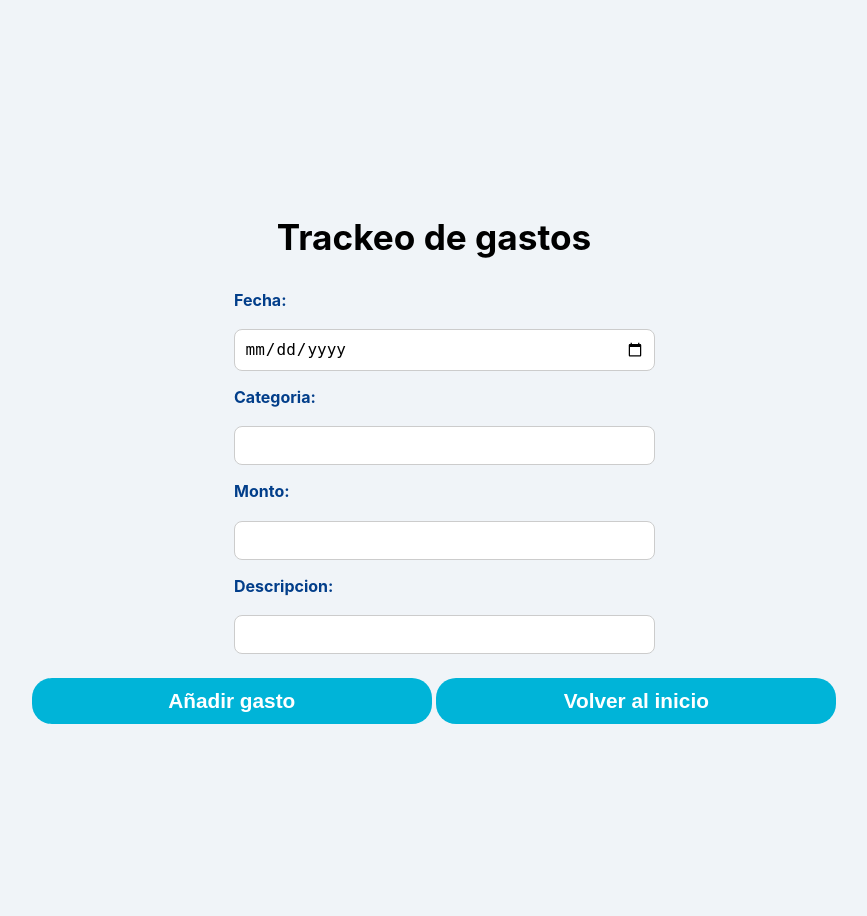
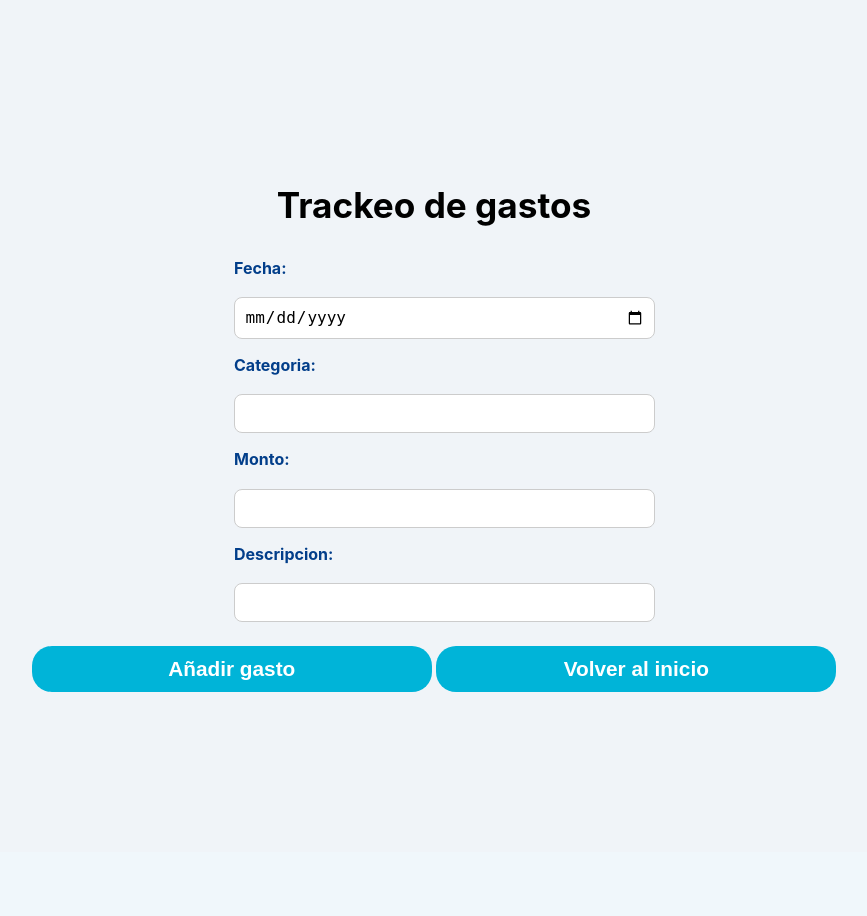
Before and after one commit to RodoAlbornoz/Proyecto-manejo-de-finanzas, a Flask app: template templates/nuevo-gasto.html in a window 1280 px wide. Shown: the part 52-968 px from the top of the page, without its empty margins (206-1073 px from the left). After the commit the page ends 744 px from the top, so only its background shows below. Run offline with Flask 3, Linux system fonts and the light colour scheme; the template is opened without the code that fills it, so the values that code supplies are empty.

Commit message:
Modificar padding main

```diff
--- a/static/css/styles.css
+++ b/static/css/styles.css
@@ -26,7 +26,7 @@ h2 {
 
 main {
     text-align: center;
-    padding: 12rem;
+    padding: 10rem;
     background-color: #f0f4f8;
 }
 
```
